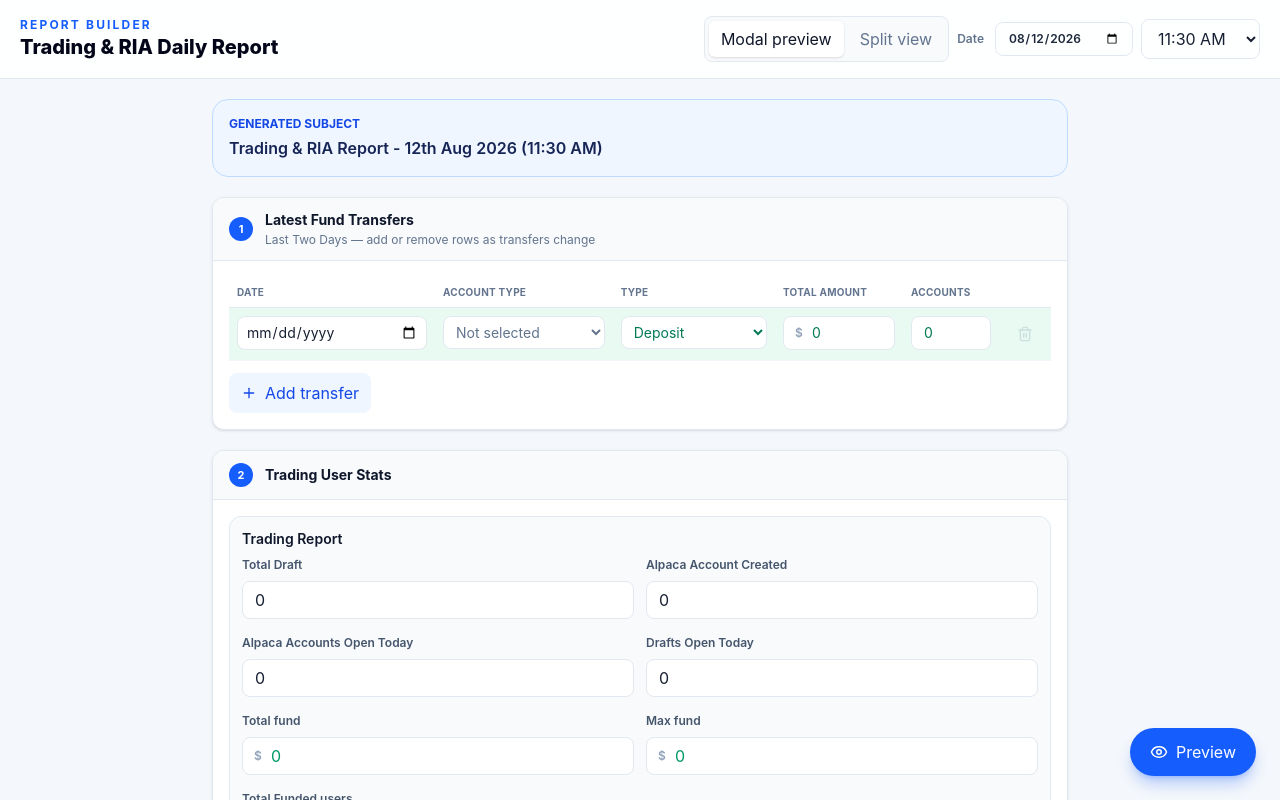
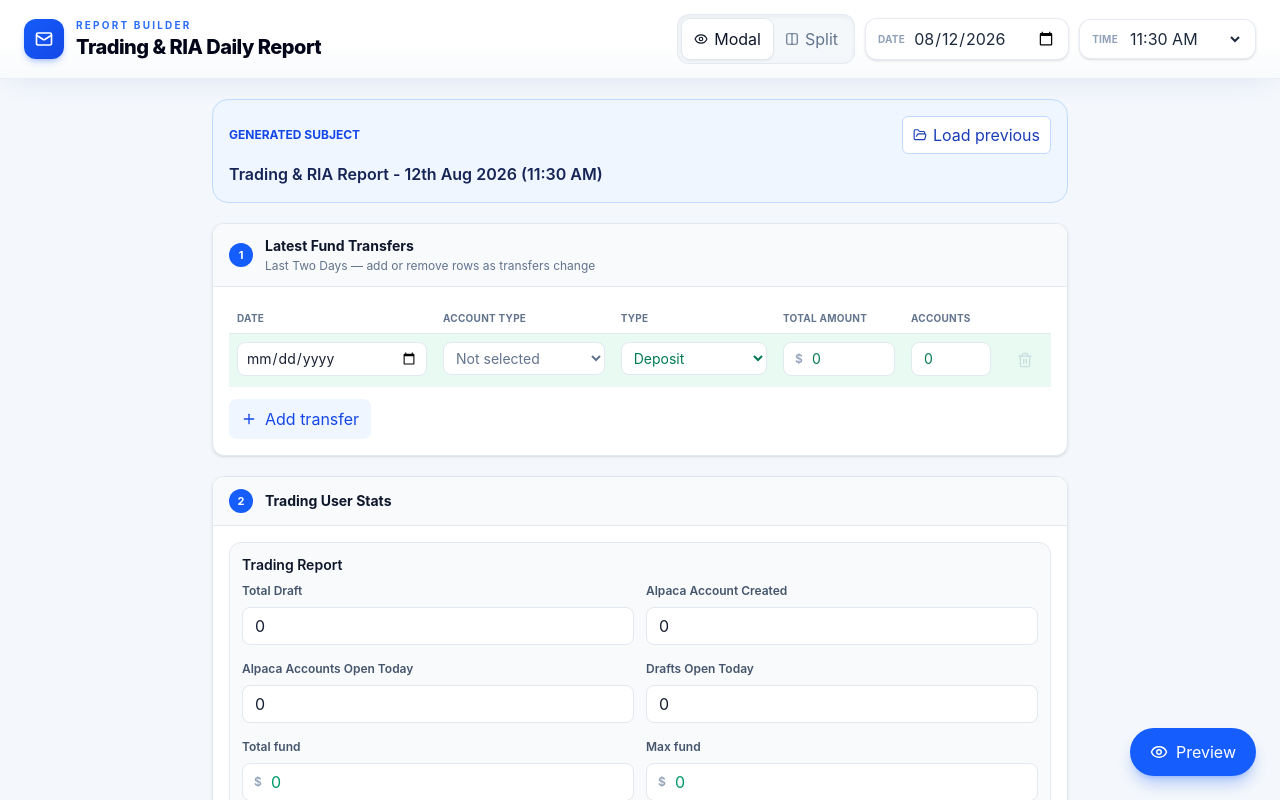
Before and after one commit to CSE-Fahad-Nathani/Trading-RIA-Report-Builder, a React (Vite) app: page / in a window 1280 px wide. Built offline with nearby package versions, Linux system fonts and the light colour scheme.

Commit message:
Few Updates

```diff
--- a/src/App.jsx
+++ b/src/App.jsx
@@ -1,5 +1,5 @@
 import { useEffect, useMemo, useRef, useState } from 'react'
-import { Check, Clipboard, ExternalLink, Eye, FolderOpen, Info, Mail, Plus, RotateCcw, Save, Trash2, X } from 'lucide-react'
+import { Check, Clipboard, Columns2, ExternalLink, Eye, FolderOpen, Info, Mail, Plus, RotateCcw, Save, Trash2, X } from 'lucide-react'
 
 const TIMES = ['11:30 AM', '5:30 PM']
 const LAYOUT_KEY = 'trading-ria-layout-mode'
@@ -184,11 +184,15 @@ function formatLongDate(isoDate) {
 }
 
 function periodFor(time) {
-  if (time === TIMES[1]) return 'evening'
-  if (time === TIMES[0]) return 'morning'
   const parsed = parseTime12h(time)
   if (!parsed) return 'morning'
-  return parsed.hours * 60 + parsed.minutes >= 17 * 60 + 30 ? 'evening' : 'morning'
+  const mins = parsed.hours * 60 + parsed.minutes
+  const fourAm = 4 * 60
+  const noon = 12 * 60
+  const fourPm = 16 * 60
+  if (mins >= fourAm && mins < noon) return 'morning'
+  if (mins >= noon && mins < fourPm) return 'afternoon'
+  return 'evening'
 }
 
 function reportFileName(date, time) {
@@ -729,10 +733,6 @@ export default function App() {
 
   const previewToolbar = (
     <div className="flex flex-wrap gap-2">
-      <input ref={fileRef} type="file" accept="application/json,.json" className="hidden" onChange={loadPrevious} />
-      <button onClick={() => fileRef.current?.click()} className="inline-flex items-center gap-2 rounded-lg border border-slate-200 bg-white px-3 py-2 text-sm font-semibold text-slate-700 hover:bg-slate-50">
-        <FolderOpen size={15} /> Load previous
-      </button>
       <button onClick={saveData} className="inline-flex items-center gap-2 rounded-lg bg-emerald-600 px-3 py-2 text-sm font-bold text-white hover:bg-emerald-700">
         <Save size={15} /> Save
       </button>
@@ -773,33 +773,48 @@ export default function App() {
 
   return (
     <div className="flex h-dvh flex-col overflow-hidden">
-      <header className="no-print z-20 shrink-0 border-b border-slate-200 bg-white/90 backdrop-blur">
-        <div className="mx-auto flex max-w-[1500px] flex-wrap items-center justify-between gap-4 px-5 py-4">
-          <div>
-            <p className="text-xs font-bold uppercase tracking-[.18em] text-blue-600">Report Builder</p>
-            <h1 className="text-xl font-extrabold text-slate-950">Trading &amp; RIA Daily Report</h1>
+      <header className="no-print relative z-20 shrink-0 border-b border-slate-200/70 bg-gradient-to-b from-white via-white to-slate-50/90 shadow-[0_1px_0_rgba(255,255,255,0.9)_inset,0_10px_30px_-12px_rgba(15,76,206,0.12)] backdrop-blur-xl">
+        <div className="mx-auto flex max-w-[2000px] flex-wrap items-center justify-between gap-4 px-5 py-3.5 lg:px-6">
+          <div className="flex min-w-0 items-center gap-3">
+            <div className="grid h-10 w-10 shrink-0 place-items-center rounded-xl bg-gradient-to-br from-blue-600 to-blue-700 text-white shadow-md shadow-blue-600/25">
+              <Mail size={18} strokeWidth={2.2} />
             </div>
-          <div className="flex flex-wrap items-center gap-2">
-            <div className="flex items-center gap-1 rounded-lg border border-slate-200 bg-slate-50 p-1">
+            <div className="min-w-0">
+              <p className="text-[10px] font-bold uppercase tracking-[0.22em] text-blue-600/90">Report Builder</p>
+              <h1 className="truncate text-lg font-extrabold tracking-tight text-slate-950 sm:text-xl">Trading &amp; RIA Daily Report</h1>
+            </div>
+          </div>
+
+          <div className="flex flex-wrap items-center gap-2.5">
+            <div className="flex items-center rounded-xl border border-slate-200/80 bg-slate-100/70 p-1 shadow-inner">
               <button
                 type="button"
                 onClick={() => setLayoutMode('modal')}
-                className={`rounded-md px-3 py-1.5 text-xs font-semibold transition ${layoutMode === 'modal' ? 'bg-white text-slate-900 shadow-sm' : 'text-slate-500 hover:text-slate-700'}`}
+                className={`inline-flex items-center gap-1.5 rounded-lg px-3 py-2 text-xs font-semibold transition ${layoutMode === 'modal' ? 'bg-white text-slate-900 shadow-sm ring-1 ring-slate-200/80' : 'text-slate-500 hover:bg-white/60 hover:text-slate-700'}`}
               >
-                Modal preview
+                <Eye size={14} /> Modal
               </button>
               <button
                 type="button"
                 onClick={() => setLayoutMode('split')}
-                className={`rounded-md px-3 py-1.5 text-xs font-semibold transition ${layoutMode === 'split' ? 'bg-white text-slate-900 shadow-sm' : 'text-slate-500 hover:text-slate-700'}`}
+                className={`inline-flex items-center gap-1.5 rounded-lg px-3 py-2 text-xs font-semibold transition ${layoutMode === 'split' ? 'bg-white text-slate-900 shadow-sm ring-1 ring-slate-200/80' : 'text-slate-500 hover:bg-white/60 hover:text-slate-700'}`}
               >
-                Split view
+                <Columns2 size={14} /> Split
               </button>
             </div>
-            <label className="text-xs font-semibold text-slate-500">
-              Date <input type="date" value={date} onChange={(e) => setDate(e.target.value)} className="ml-2 rounded-lg border border-slate-200 px-3 py-2 text-sm text-slate-800" />
-            </label>
-            <div className="flex flex-wrap items-center gap-2">
+
+            <div className="flex items-center gap-2 rounded-xl border border-slate-200/80 bg-white px-3 py-2 shadow-sm">
+              <span className="text-[10px] font-bold uppercase tracking-wide text-slate-400">Date</span>
+              <input
+                type="date"
+                value={date}
+                onChange={(e) => setDate(e.target.value)}
+                className="rounded-md border-0 bg-transparent px-0 py-0 text-sm font-semibold text-slate-800 outline-none focus:ring-0"
+              />
+            </div>
+
+            <div className="flex flex-wrap items-center gap-2 rounded-xl border border-slate-200/80 bg-white px-3 py-2 shadow-sm">
+              <span className="text-[10px] font-bold uppercase tracking-wide text-slate-400">Time</span>
               <select
                 aria-label="Report time"
                 value={isPresetTime(time) ? time : CUSTOM_TIME_VALUE}
@@ -811,23 +826,26 @@ export default function App() {
                     setTime(value)
                   }
                 }}
-                className="rounded-lg border border-slate-200 px-3 py-2 text-sm font-semibold"
+                className="rounded-md border-0 bg-transparent py-0 pl-0 pr-6 text-sm font-semibold text-slate-800 outline-none focus:ring-0"
               >
                 <option value={TIMES[0]}>{TIMES[0]}</option>
                 <option value={TIMES[1]}>{TIMES[1]}</option>
                 <option value={CUSTOM_TIME_VALUE}>Custom...</option>
               </select>
               {!isPresetTime(time) && (
+                <>
+                  <span className="hidden h-4 w-px bg-slate-200 sm:block" />
                   <select
                     aria-label="Custom report time"
                     value={time}
                     onChange={(e) => setTime(e.target.value)}
-                  className="rounded-lg border border-slate-200 px-3 py-2 text-sm font-semibold text-slate-800"
+                    className="rounded-md border-0 bg-transparent py-0 pl-0 pr-6 text-sm font-semibold text-slate-800 outline-none focus:ring-0"
                   >
                     {TIME_OPTIONS.map((option) => (
                       <option key={option} value={option}>{option}</option>
                     ))}
                   </select>
+                </>
               )}
             </div>
           </div>
@@ -836,9 +854,18 @@ export default function App() {
 
       <main className={`mx-auto min-h-0 w-full flex-1 gap-6 overflow-y-auto p-5 ${layoutMode === 'split' ? 'grid max-w-[2000px] xl:grid-cols-[minmax(620px,1fr)_minmax(520px,.9fr)] xl:overflow-hidden' : 'max-w-4xl'}`}>
         <div className={`no-print min-h-0 space-y-5 ${layoutMode === 'split' ? 'xl:overflow-y-auto xl:pr-1' : ''}`}>
+          <input ref={fileRef} type="file" accept="application/json,.json" className="hidden" onChange={loadPrevious} />
           <div className="rounded-2xl border border-blue-200 bg-blue-50 p-4">
+            <div className="flex flex-wrap items-center justify-between gap-2">
               <p className="text-xs font-bold uppercase text-blue-700">Generated subject</p>
-            <p className="mt-1 font-semibold text-blue-950">{subject}</p>
+              <button
+                onClick={() => fileRef.current?.click()}
+                className="inline-flex items-center gap-1.5 rounded-md border border-blue-200 bg-white px-2.5 py-1.5 text-xs font-semibold text-blue-800 hover:bg-blue-100"
+              >
+                <FolderOpen size={14} /> Load previous
+              </button>
+            </div>
+            <p className="mt-2 font-semibold text-blue-950">{subject}</p>
           </div>
 
           {previous && (
```
Lines whose indentation alone changed are shown as unchanged.
